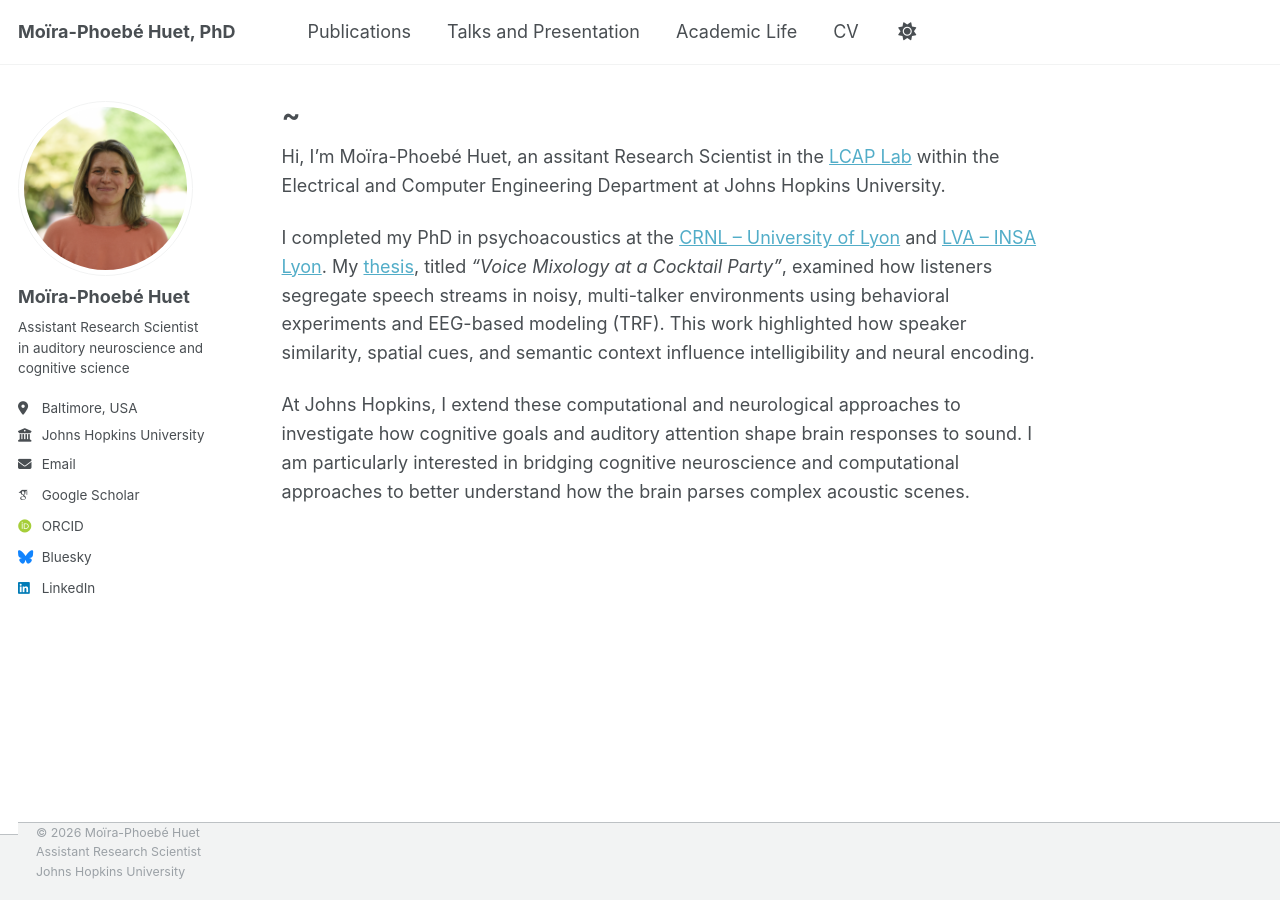
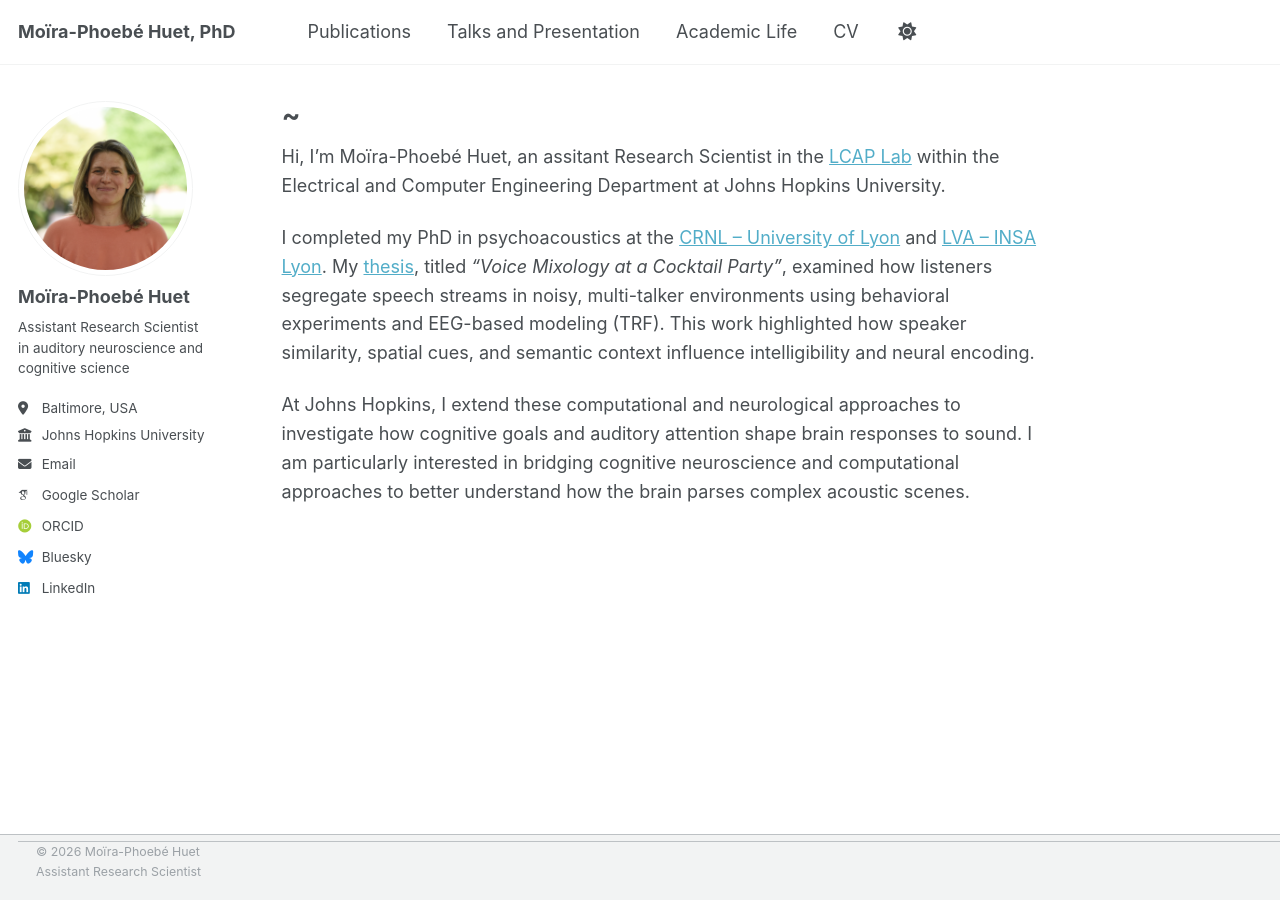
Before and after one commit to mphuet/mphuet.github.io, a Jekyll site: the page built from _pages/about.md, in a window 1280 px wide. Built offline with Jekyll 4.4.1, drawn with Linux system fonts in a browser that asks for light colours; some web fonts are replaced.

Commit message:
Update footer.html

```diff
--- a/_includes/footer.html
+++ b/_includes/footer.html
@@ -1,7 +1,6 @@
 <footer class="page__footer">
   <div class="page__footer-copyright">
     © {{ site.time | date: '%Y' }} Moïra-Phoebé Huet<br>
-    Assistant Research Scientist<br>
-    Johns Hopkins University
+    Assistant Research Scientist
   </div>
 </footer>
```
